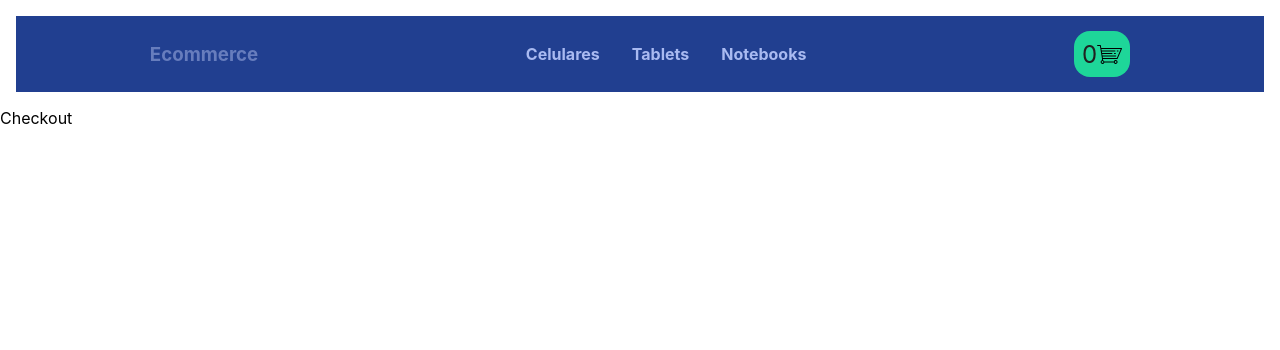
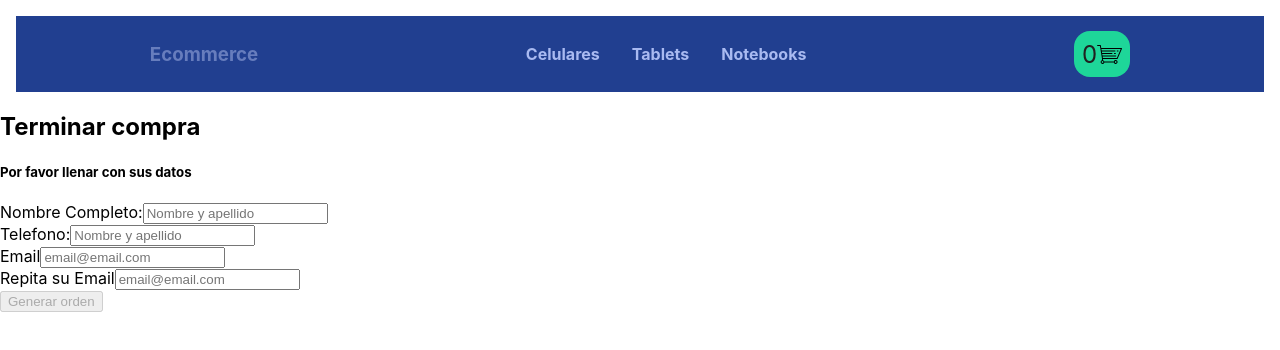
Before and after one commit to Facucabx/proyectofinalReact-CabanaMosto, a React (Create React App) app: page /checkout in a window 1280 px wide. Shown: the top 350 px of the page. Built offline with nearby package versions, Linux system fonts and the light colour scheme.

Commit message:
Arreglo de Item, ItemlistContainer y actualizacion del checkout

```diff
--- a/src/components/Checkout/Checkhout.jsx
+++ b/src/components/Checkout/Checkhout.jsx
@@ -1,8 +1,45 @@
-import React from "react";
+import React, {useState} from "react";
 
 const Checkout = () => {
-    return(
-        <div>Checkout</div>
+    const[user,setUser]=useState({})
+    const[validateEmail, setValidateEmail]= useState('')
+
+    const datosComprador = (e)=>{
+        setUser({
+            ...user,
+            [e.target.name]:e.target.value
+        })
+    }
+
+    const finalizarCompra = (e) =>{
+        e.preventDefault()
+
+    }
+    return (
+        <div>
+            <h2>Terminar compra</h2>
+            <h5>Por favor llenar con sus datos</h5>
+            <form onSubmit={finalizarCompra}>
+                <div className="">
+                    <label className="">Nombre Completo:</label>
+                    <input onChange={datosComprador} className="" type="text" placeholder="Nombre y apellido" name="name" />
+                </div>
+                <div className="">
+                    <label className="">Telefono:</label>
+                    <input onChange={datosComprador} className="" type="number" placeholder="Nombre y apellido" name="phone" />
+                </div>
+                <div className="">
+                    <label className="">Email</label>
+                    <input onChange={datosComprador} className="" type="email" placeholder="email@email.com" name="mail"/>
+                </div>
+                <div className="">
+                    <label className="">Repita su Email</label>
+                    <input className="" type="email" placeholder="email@email.com" name="mail" onChange={((e)=>setValidateEmail(e.target.value))} />
+                </div>
+            </form>
+            <button className="" type="submit" disabled={validateEmail !== user.mail}>Generar orden</button>
+        </div>
+
     )
 }
 
--- a/src/components/Item/Item.js
+++ b/src/components/Item/Item.js
@@ -1,6 +1,6 @@
 import { Link } from "react-router-dom"
 
-const Item = ({id, name, img, price, stock}) => {
+const Item = ({idP, name, img, price, stock}) => {
 
     return (
         <div className="CardContenedor">
@@ -22,7 +22,7 @@ const Item = ({id, name, img, price, stock}) => {
                 </p>
             </section>
             <footer className="ItemFooter">
-                <Link to={`/item/${id}`} className='OptionDetalle'>Ver detalle</Link>
+                <Link to={`/item/${idP}`} className='OptionDetalle'>Ver detalle</Link>
             </footer>
         </article>
         </div>
--- a/src/components/ItemListContainer/ItemListContainer.js
+++ b/src/components/ItemListContainer/ItemListContainer.js
@@ -19,7 +19,7 @@ const ItemListContainer = ({ greeting }) => {
             .then((res) => {
                 const list = res.docs.map((product)=>{
                     return{
-                        id:product.id,
+                        idP:product.id,
                         ...product.data()
                     }
                 })
```
